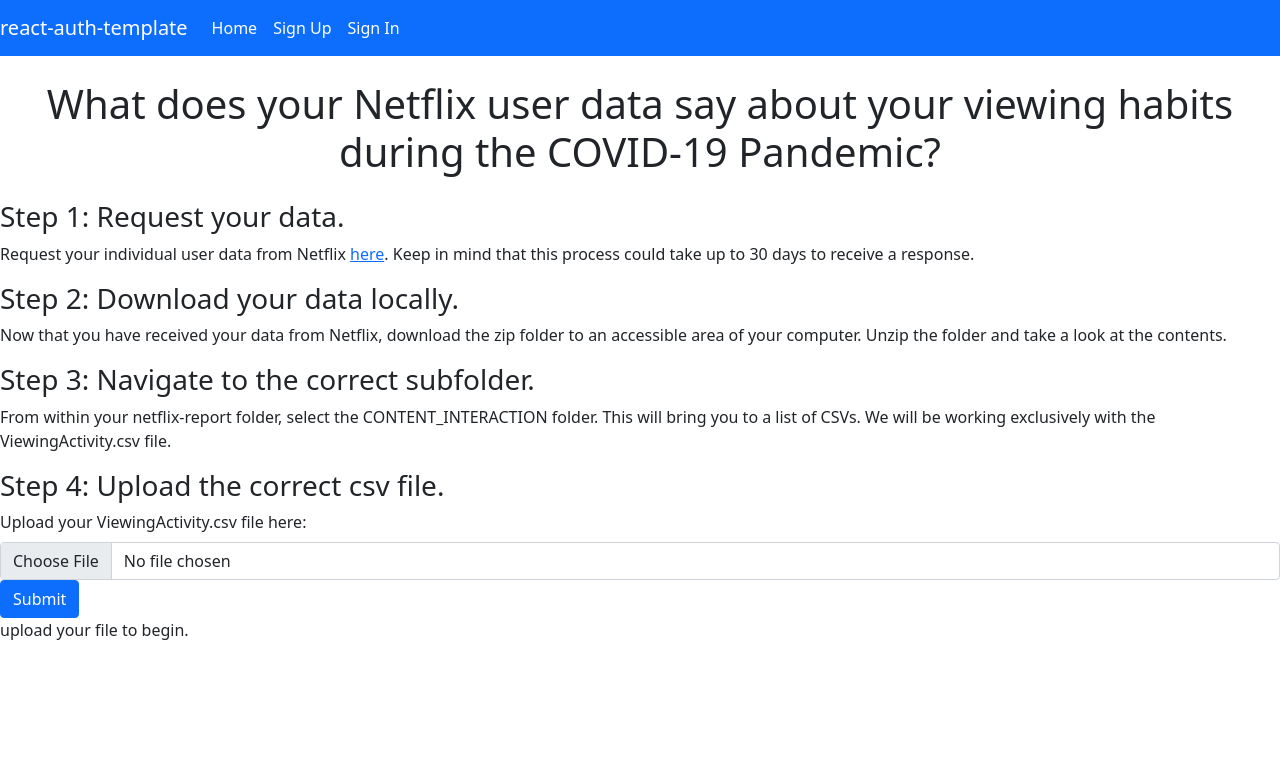
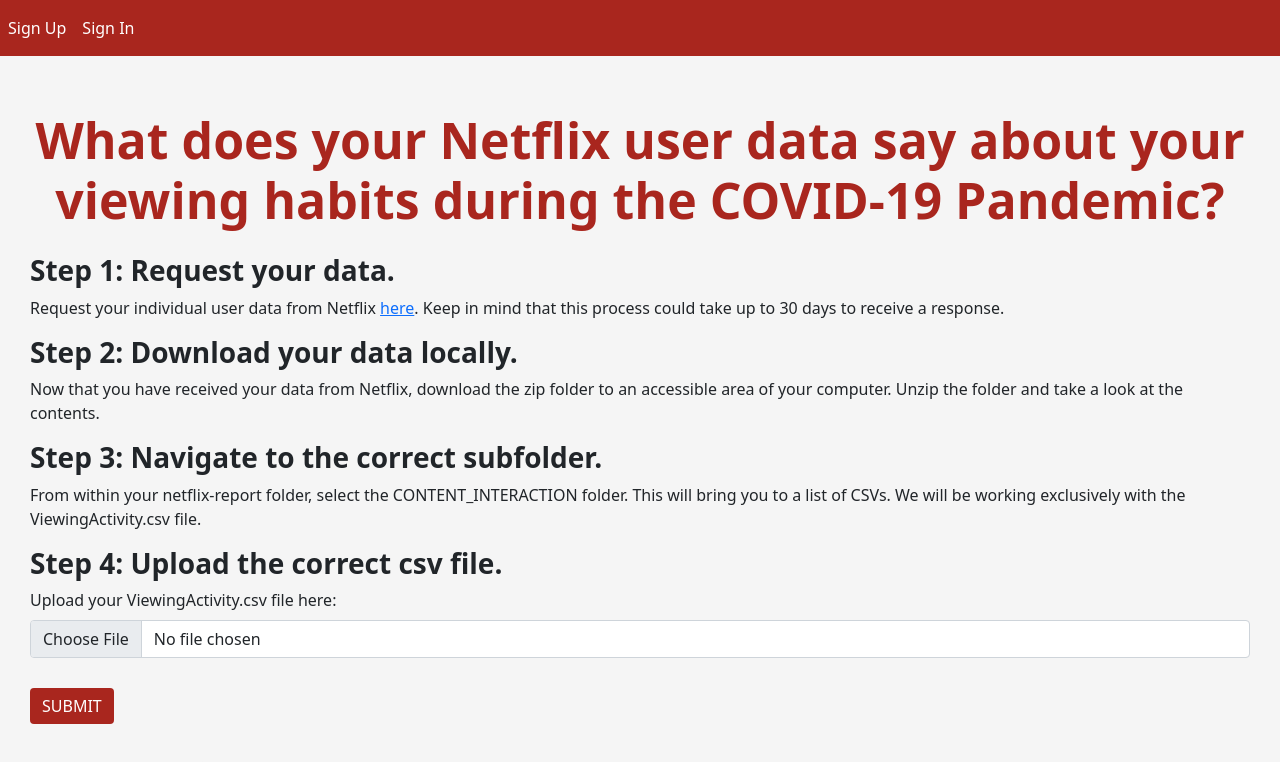
Before and after one commit to Mackmiller/comfort-replay-client, a React (Create React App) app: page / in a window 1280 px wide. Shown: the top 762 px of the page. Built offline with nearby package versions, Linux system fonts and the light colour scheme.

Commit message:
styling and visual cleanup

```diff
--- a/src/App.js
+++ b/src/App.js
@@ -2,6 +2,8 @@
 import React, { useState, Fragment } from 'react'
 import { Route, Routes } from 'react-router-dom'
 import { v4 as uuid } from 'uuid'
+
+import "../src/index.css"
 
 // import AuthenticatedRoute from './components/shared/AuthenticatedRoute'
 import AutoDismissAlert from './components/shared/AutoDismissAlert/AutoDismissAlert'
@@ -12,6 +14,7 @@
 import SignIn from './components/auth/SignIn'
 import SignOut from './components/auth/SignOut'
 import ChangePassword from './components/auth/ChangePassword'
+
 
 const App = () => {
 
--- a/src/components/Home.js
+++ b/src/components/Home.js
@@ -75,7 +75,7 @@
 			</h1>
 			<h3>Step 1: Request your data.</h3>
 			<p>
-				Request your individual user data from Netflix <a href="https://www.netflix.com/account/getmyinfo">here</a>. Keep in mind that this process could take up to 30 days to receive a response.
+				Request your individual user data from Netflix <a href="https://www.netflix.com/account/getmyinfo" target="_blank">here</a>. Keep in mind that this process could take up to 30 days to receive a response.
 			</p>
 			<h3>Step 2: Download your data locally.</h3>
 			<p>Now that you have received your data from Netflix, download the zip folder to an accessible area of your computer. Unzip the folder and take a look at the contents.</p>
@@ -88,8 +88,8 @@
 				<Form.Control type="file" onChange={handleFile}></Form.Control>
 				</FormGroup>
 
-				<Button block bssize="large" type="submit">
-				Submit
+				<Button block bssize="large" type="submit" >
+				SUBMIT
 				</Button>
 			</form>
 			{/* <div>
@@ -102,7 +102,7 @@
 				</>
 			) : (
 				<div>
-					<p>upload your file to begin.</p>
+					<p style={{color: "whitesmoke"}}>submit your file to begin.</p>
 				</div>
 			)}
 		</main>
--- a/src/components/Visual1.js
+++ b/src/components/Visual1.js
@@ -34,7 +34,7 @@
     const textShow = topShow.map((s, i)=>{
         // establishing each key/value pair:
         return (
-            <h1>Your top show was {s.key}, which was watched a total of {s.value} times since March 11, 2020.</h1>
+            <h3>TL;DR: Your top show was {s.key}, which was watched a total of {s.value} times since March 11, 2020.</h3>
         )
     })
     console.log(finalData)
@@ -43,6 +43,7 @@
         <div>
             {addShow()}
             {textShow}
+            <h4 style={{textAlign: "center", marginTop:"40px"}}>Top Ten Shows (Number of Viewing Sessions)</h4>
             <ResponsiveContainer width="95%" height={400}>
                 <BarChart
                     width={1500}
@@ -53,9 +54,9 @@
                     <CartesianGrid strokeDasharray="3 3" />
                     <XAxis dataKey="key" style={{fontSize: 10}} interval={0} />
                     <YAxis/>
-                    <Tooltip />
+                    <Tooltip/>
                     <Legend />
-                    <Bar dataKey="value" fill="#B48DD8" />
+                    <Bar name="Number of views" dataKey="value" fill="#A9261E" />
                 </BarChart>
             </ResponsiveContainer>
         </div>
--- a/src/components/Visual2.js
+++ b/src/components/Visual2.js
@@ -28,6 +28,7 @@
 	return (
 
         <div>
+            <h4 style={{textAlign: "center", marginTop:"40px"}}>Viewing Session Distribution (24hr Clock in Eastern Standard Time)</h4>
             <ResponsiveContainer width="95%" height={400}>
                 <BarChart
                     width={1500}
@@ -40,7 +41,7 @@
                     <YAxis/>
                     <Tooltip />
                     <Legend />
-                    <Bar dataKey="value" fill="#B48DD8" />
+                    <Bar name="Number of views" dataKey="value" fill="#A9261E" />
                 </BarChart>
             </ResponsiveContainer>
         </div>
--- a/src/components/shared/Header.js
+++ b/src/components/shared/Header.js
@@ -4,16 +4,17 @@
 import { Link } from 'react-router-dom'
 const linkStyle = {
     color: 'white',
-    textDecoration: 'none'
+    textDecoration: 'none',
+	backgroundColor: "#A9261E"
 }
 const authenticatedOptions = (
 	<>
-		<Nav.Link>
+		<Nav.Link style={{backgroundColor: "#A9261E"}}>
 			<Link to='change-password' style={linkStyle}>
 				Change Password
 			</Link>
 		</Nav.Link>
-		<Nav.Link>
+		<Nav.Link style={{backgroundColor: "#A9261E"}}>
 			<Link to='sign-out' style={linkStyle}>
 				Sign Out
 			</Link>
@@ -23,39 +24,39 @@
 
 const unauthenticatedOptions = (
 	<>
-        <Nav.Link>
+        <Nav.Link style={{backgroundColor: "#A9261E"}}>
 		    <Link to='sign-up' style={linkStyle}>Sign Up</Link>
         </Nav.Link>
-        <Nav.Link>
+        <Nav.Link style={{backgroundColor: "#A9261E"}}>
 		    <Link to='sign-in' style={linkStyle}>Sign In</Link>
         </Nav.Link>
 	</>
 )
 
-const alwaysOptions = (
-	<>
-		<Nav.Link>
-			<Link to='/' style={linkStyle}>
-				Home
-			</Link>
-		</Nav.Link>
-	</>
-)
+// const alwaysOptions = (
+// 	<>
+// 		<Nav.Link>
+// 			<Link to='/' style={linkStyle}>
+// 				Home
+// 			</Link>
+// 		</Nav.Link>
+// 	</>
+// )
 
 const Header = ({ user }) => (
-	<Navbar bg='primary' variant='dark' expand='md'>
-		<Navbar.Brand>
+	<Navbar expand='md' style={{backgroundColor: "#A9261E"}}>
+		{/* <Navbar.Brand>
             <Link to='/' style={linkStyle}>
                 react-auth-template
             </Link>
-        </Navbar.Brand>
-		<Navbar.Toggle aria-controls='basic-navbar-nav' />
-		<Navbar.Collapse id='basic-navbar-nav'>
-			<Nav className='ml-auto'>
+        </Navbar.Brand> */}
+		<Navbar.Toggle aria-controls='basic-navbar-nav'  />
+		<Navbar.Collapse id='basic-navbar-nav' style={{backgroundColor: "#A9261E"}}>
+			<Nav className='ml-auto' style={{backgroundColor: "#A9261E"}}>
 				{user && (
-					<span className='navbar-text mr-2'>Welcome, {user.email}</span>
+					<span className='navbar-text mr-2' style={{backgroundColor: "#A9261E", color: "whitesmoke", fontWeight: "700"}}>Welcome, {user.email}</span>
 				)}
-				{alwaysOptions}
+				{/* {alwaysOptions} */}
 				{user ? authenticatedOptions : unauthenticatedOptions}
 			</Nav>
 		</Navbar.Collapse>
--- a/src/index.css
+++ b/src/index.css
@@ -1,13 +1,36 @@
-body {
-  margin: 0;
-  font-family: -apple-system, BlinkMacSystemFont, 'Segoe UI', 'Roboto', 'Oxygen',
-    'Ubuntu', 'Cantarell', 'Fira Sans', 'Droid Sans', 'Helvetica Neue',
-    sans-serif;
-  -webkit-font-smoothing: antialiased;
-  -moz-osx-font-smoothing: grayscale;
+@import url('https://fonts.googleapis.com/css2?family=Roboto:wght@300;400;700;900&display=swap');
+
+* {
+
 }
 
 code {
-  font-family: source-code-pro, Menlo, Monaco, Consolas, 'Courier New',
-    monospace;
+  font-family: source-code-pro, Menlo, Monaco, Consolas, 'Courier New', monospace;
+
 }
+
+.content {
+  padding: 30px;
+  background: whitesmoke;
+}
+
+.content h1 {
+    font-size: 50px;
+    font-weight: 900;
+    color: #A9261E;
+  }
+
+.content h3 {
+  font-weight: 700;
+}
+
+.content button {
+  background: #A9261E;
+  border: none;
+  margin-top: 30px;
+  margin-bottom: 30px;
+}
+
+/* .content button:hover, button:active {
+  background: green;
+} */
```
